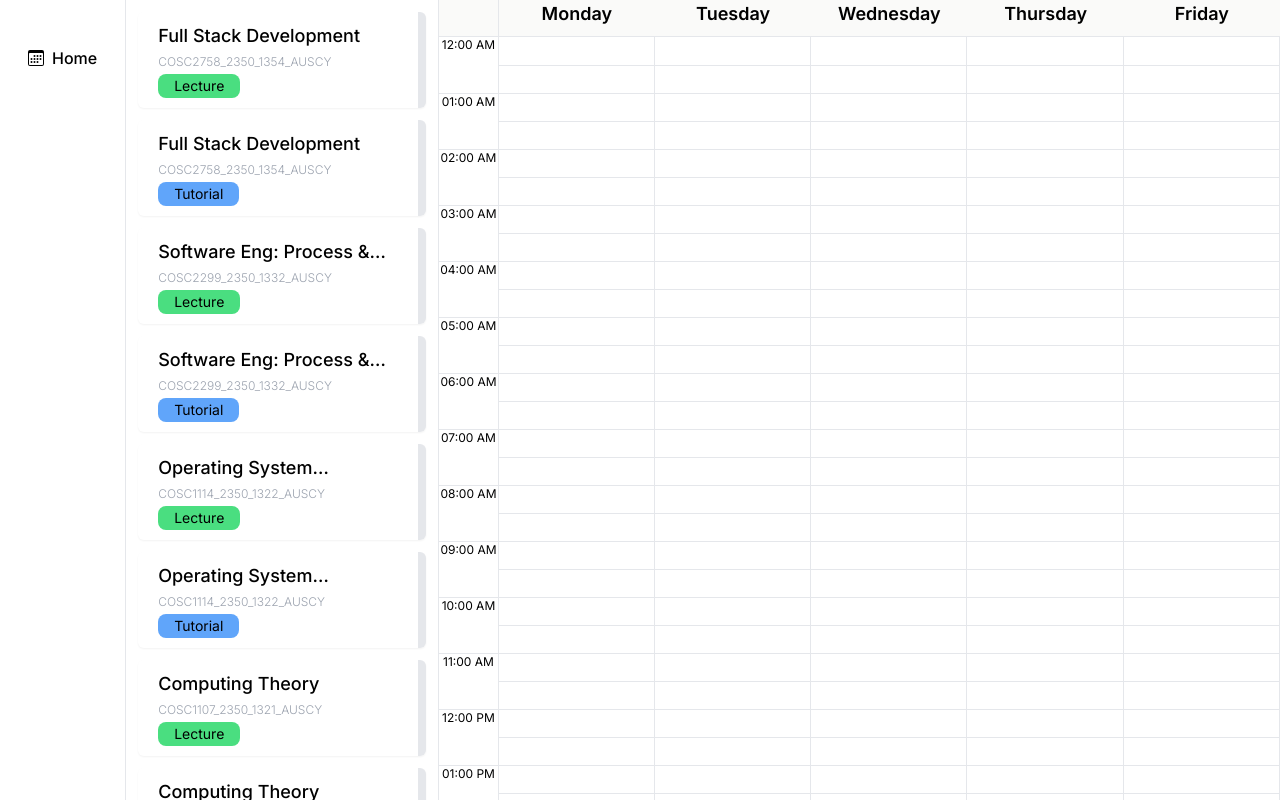
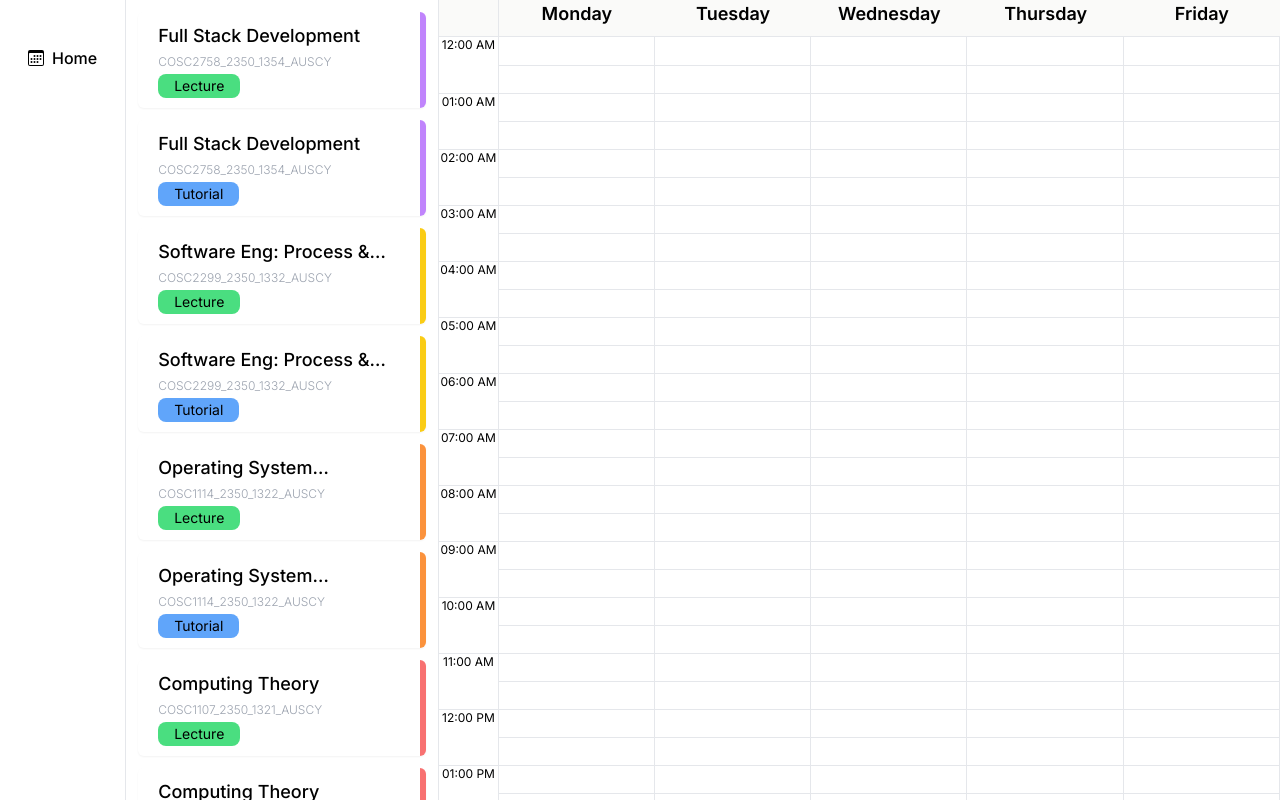
Before and after one commit to s3943811/PlanMyTimetable, a Next.js app: page / in a window 1280 px wide. Shown: the top 800 px of the page. Built offline with nearby package versions, Linux system fonts and the light colour scheme.

Commit message:
Refactor ClassCard component and add colour variants

```diff
--- a/src/components/ClassCard/ClassCard.tsx
+++ b/src/components/ClassCard/ClassCard.tsx
@@ -2,7 +2,7 @@ import { Badge } from "~/components";
 import { Course, CourseType } from "~/lib/definitions";
 
 // https://tailwindcss.com/docs/content-configuration#dynamic-class-names
-function ClassCard({ course }: { course: Course }) {
+export default function ClassCard({ course }: { course: Course }) {
   var cardColour;
   switch (course.type) {
     case CourseType.Lecture:
@@ -26,5 +26,3 @@ function ClassCard({ course }: { course: Course }) {
     </>
   );
 }
-
-export default ClassCard;
--- a/src/components/ClassCard/ClassCardClient.tsx
+++ b/src/components/ClassCard/ClassCardClient.tsx
@@ -1,6 +1,6 @@
-'use client'
+"use client";
 import { usePreview } from "~/contexts/PreviewContext";
-import { Course } from "~/lib/definitions";
+import { Course, ColourPalette } from "~/lib/definitions";
 function ClassCardClient({
   children,
   course,
@@ -8,10 +8,18 @@ function ClassCardClient({
   children: React.ReactNode;
   course: Course;
 }) {
-    const {activeCourse, setActiveCourse} = usePreview();
+  const { activeCourse, setActiveCourse } = usePreview();
+  const colourVariants = {
+    0: "border-r-purple-400",
+    1: "border-r-yellow-400",
+    2: "border-r-orange-400",
+    3: "border-r-red-400",
+  };
   return (
     <div
-      className={`flex w-72 flex-col gap-1 rounded-md border-r-8 p-5 py-2.5 shadow-sm hover:bg-stone-100 ${course.colour} focus:ring-1 focus:ring-stone-200 active:bg-stone-100`}
+      className={`flex w-72 flex-col gap-1 rounded-md border-r-[6.5px] p-5 py-2.5 shadow-sm hover:bg-stone-100 ${
+        colourVariants[course.colour]
+      } focus:ring-1 focus:ring-stone-200 active:bg-stone-100`}
       tabIndex={0}
       onClick={() => setActiveCourse(course)}
     >
```
